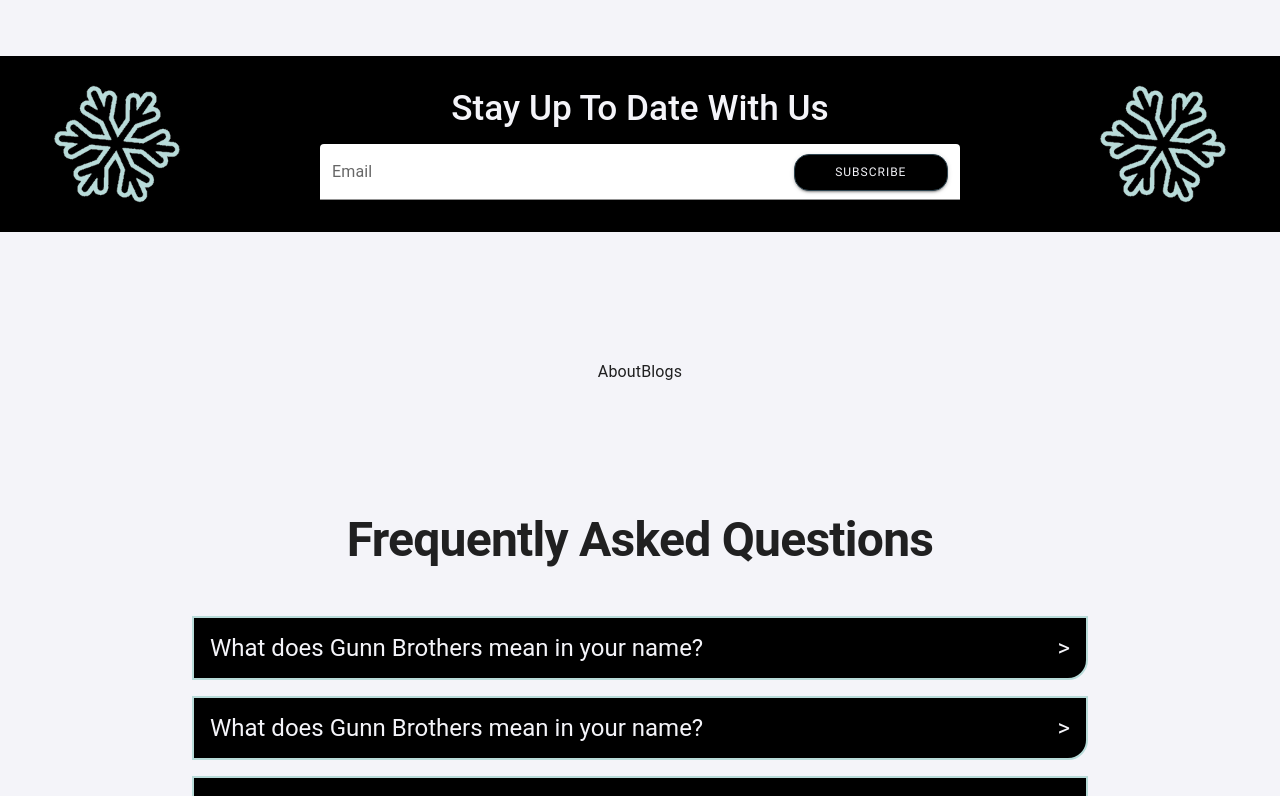
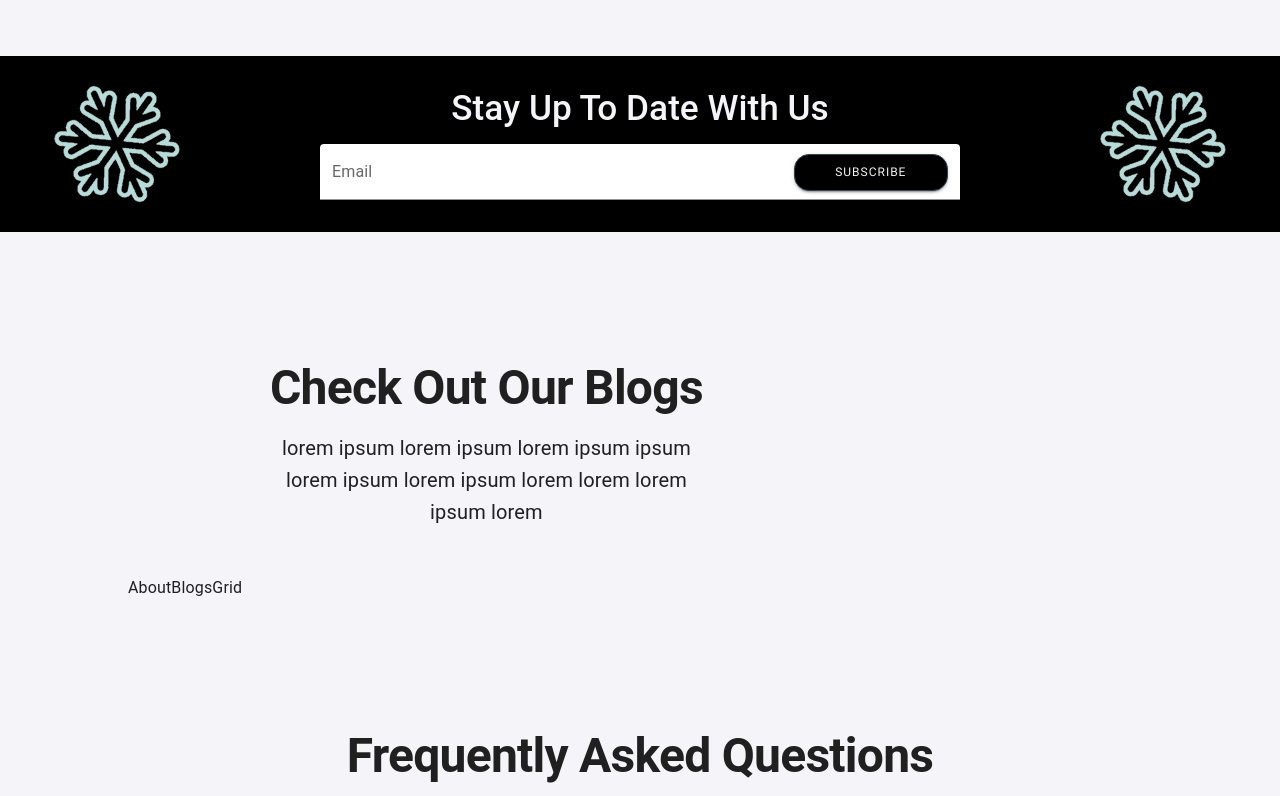
Before and after one commit to jamesdev4you/GunnBrothersFinal, a React (Create React App) app: page /about in a window 1280 px wide. Shown: the part 521-1317 px from the top of the page. Built offline with nearby package versions, Linux system fonts and the light colour scheme.

Commit message:
about page next is blogs

```diff
--- a/src/components/About/aboutBlogs/AboutBlogs.js
+++ b/src/components/About/aboutBlogs/AboutBlogs.js
@@ -1,7 +1,49 @@
 import React from 'react';
+import Box from '@mui/material/Box';
+import AboutBlogsText from './AboutBlogsText';
+import AboutBlogsGrid from './AboutBlogsGrid';
 
 const AboutBlogs = () => {
-  return <div>AboutBlogs</div>;
+  return (
+    <Box
+      sx={{
+        width: { xl: '70%', lg: '80%', md: '90%', sm: '100%', xs: '100%' },
+        height: {
+          xl: '65vh',
+          lg: '80%',
+          md: '80%',
+          sm: '90%',
+          xs: '50%',
+        },
+        display: 'flex',
+        flexDirection: 'column',
+        justifyContent: {
+          xl: 'space-between',
+          lg: 'space-between',
+          md: 'space-between',
+          sm: 'center',
+          xs: 'center',
+        },
+        alignItems: {
+          xl: 'center',
+          lg: 'start',
+          md: 'start',
+          sm: 'center',
+          xs: 'center',
+        },
+        gap: {
+          xl: '0em',
+          lg: '3em',
+          md: '1em',
+          sm: '2em',
+          xs: '2em',
+        },
+      }}
+    >
+      <AboutBlogsText />
+      <AboutBlogsGrid />
+    </Box>
+  );
 };
 
 export default AboutBlogs;
--- a/src/components/About/aboutBlogs/AboutBlogsText.js
+++ b/src/components/About/aboutBlogs/AboutBlogsText.js
@@ -1,7 +1,31 @@
 import React from 'react';
+import Box from '@mui/material/Box';
+import Typography from '@mui/material/Typography';
 
 const AboutBlogsText = () => {
-  return <div>A</div>;
+  return (
+    <Box
+      sx={{
+        height: '100%',
+        width: '70%',
+        display: 'flex',
+        flexDirection: 'column',
+        alignItems: 'center',
+        gap: '1em',
+      }}
+    >
+      <Typography
+        variant='h1'
+        sx={{ width: '100%', textAlign: 'center', fontWeight: 'bold' }}
+      >
+        Check Out Our Blogs
+      </Typography>
+      <Typography variant='h6' sx={{ width: '60%', textAlign: 'center' }}>
+        lorem ipsum lorem ipsum lorem ipsum ipsum lorem ipsum lorem ipsum lorem
+        lorem lorem ipsum lorem
+      </Typography>
+    </Box>
+  );
 };
 
 export default AboutBlogsText;
```
